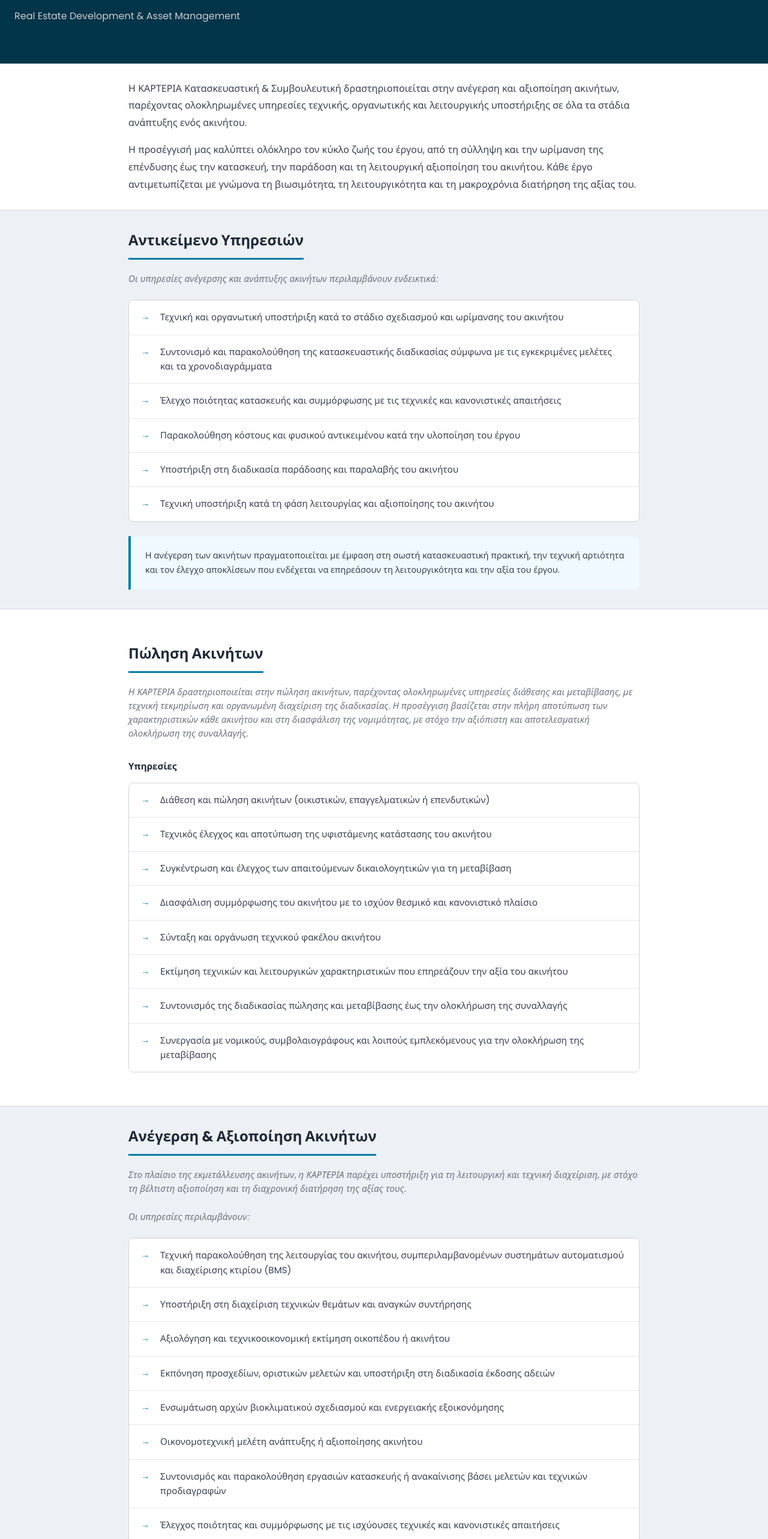
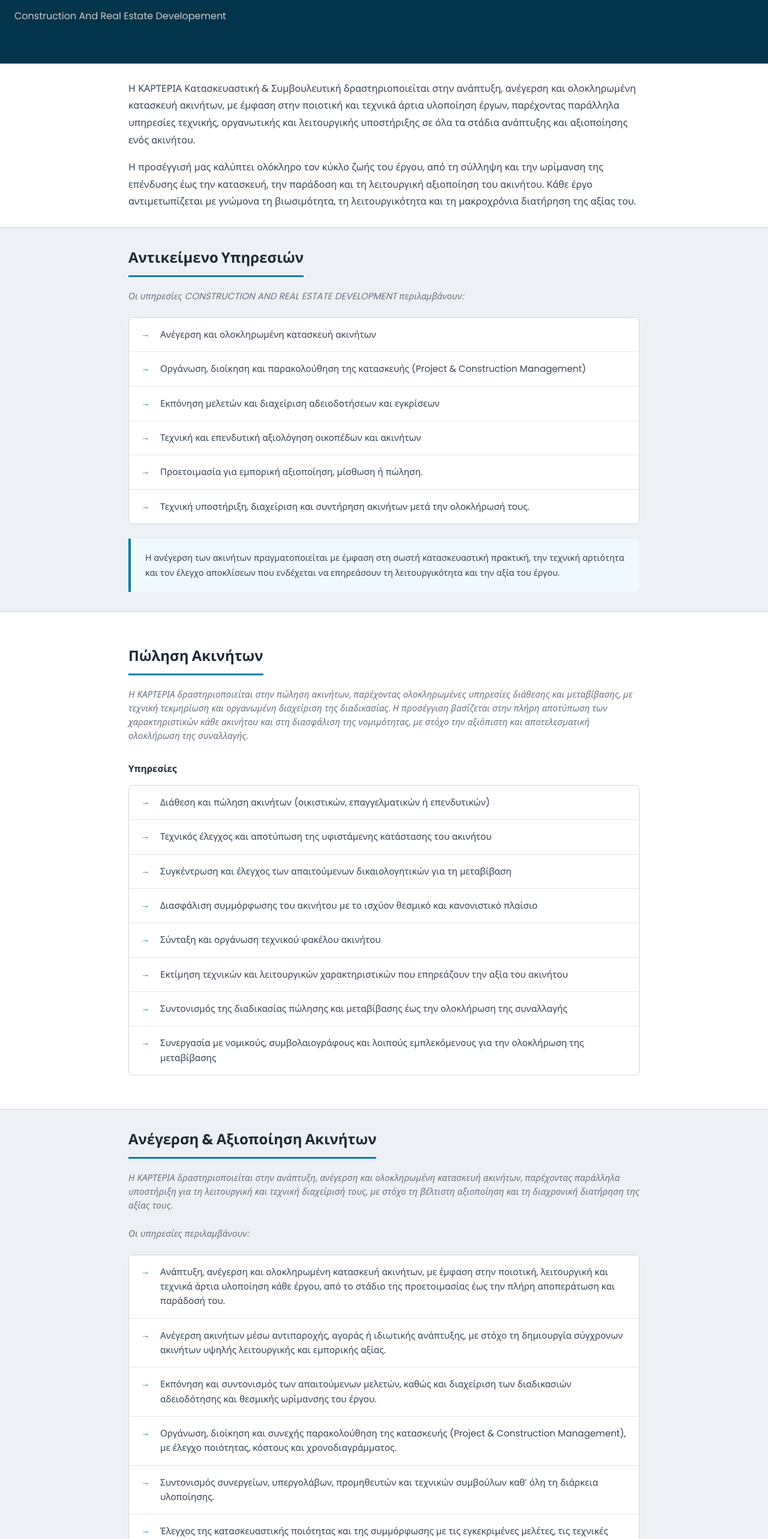
Before and after one commit to georgemavronas/karteria-app, a React (Create React App) app: page /#/services/real-estate in a window 1280 px wide. Shown: the part 180-2746 px from the top of the page at 60% size. Built offline with nearby package versions, Linux system fonts and the light colour scheme.

Commit message:
refactor: update service descriptions for clarity and consistency across ServiceRealEstate, ServiceStudies, and Services components

```diff
--- a/src/pages/ServiceRealEstate.jsx
+++ b/src/pages/ServiceRealEstate.jsx
@@ -9,7 +9,7 @@ function ServiceRealEstate() {
       <section className="hero">
         <div className="hero-inner">
           <h1 className="title">Ανέγερση &amp; Αξιοποίηση Ακινήτων</h1>
-          <p className="subtitle">Real Estate Development &amp; Asset Management</p>
+          <p className="subtitle">Construction And Real Estate Developement</p>
         </div>
       </section>
 
@@ -17,16 +17,15 @@ function ServiceRealEstate() {
       <section className="intro">
         <div className="wrap">
           <p>
-            Η ΚΑΡΤΕΡΙΑ Κατασκευαστική &amp; Συμβουλευτική δραστηριοποιείται στην ανέγερση
-            και αξιοποίηση ακινήτων, παρέχοντας ολοκληρωμένες υπηρεσίες τεχνικής,
-            οργανωτικής και λειτουργικής υποστήριξης σε όλα τα στάδια ανάπτυξης ενός
-            ακινήτου.
+            Η ΚΑΡΤΕΡΙΑ Κατασκευαστική & Συμβουλευτική δραστηριοποιείται στην ανάπτυξη, ανέγερση και ολοκληρωμένη
+            κατασκευή ακινήτων, με έμφαση στην ποιοτική και τεχνικά άρτια υλοποίηση έργων,
+            παρέχοντας παράλληλα υπηρεσίες τεχνικής, οργανωτικής και λειτουργικής υποστήριξης σε
+            όλα τα στάδια ανάπτυξης και αξιοποίησης ενός ακινήτου.
           </p>
           <p>
-            Η προσέγγισή μας καλύπτει ολόκληρο τον κύκλο ζωής του έργου, από τη σύλληψη
-            και την ωρίμανση της επένδυσης έως την κατασκευή, την παράδοση και τη λειτουργική
-            αξιοποίηση του ακινήτου. Κάθε έργο αντιμετωπίζεται με γνώμονα τη βιωσιμότητα,
-            τη λειτουργικότητα και τη μακροχρόνια διατήρηση της αξίας του.
+            Η προσέγγισή μας καλύπτει ολόκληρο τον κύκλο ζωής του έργου, από τη σύλληψη και την ωρίμανση της επένδυσης έως την κατασκευή,
+            την παράδοση και τη λειτουργική αξιοποίηση του ακινήτου.
+            Κάθε έργο αντιμετωπίζεται με γνώμονα τη βιωσιμότητα, τη λειτουργικότητα και τη μακροχρόνια διατήρηση της αξίας του.
           </p>
         </div>
       </section>
@@ -36,15 +35,15 @@ function ServiceRealEstate() {
         <div className="wrap">
           <h2 className="heading">Αντικείμενο Υπηρεσιών</h2>
           <p className="lead">
-            Οι υπηρεσίες ανέγερσης και ανάπτυξης ακινήτων περιλαμβάνουν ενδεικτικά:
+            Οι υπηρεσίες CONSTRUCTION AND REAL ESTATE DEVELOPMENT περιλαμβάνουν:
           </p>
           <ul className="list">
-            <li>Τεχνική και οργανωτική υποστήριξη κατά το στάδιο σχεδιασμού και ωρίμανσης του ακινήτου</li>
-            <li>Συντονισμό και παρακολούθηση της κατασκευαστικής διαδικασίας σύμφωνα με τις εγκεκριμένες μελέτες και τα χρονοδιαγράμματα</li>
-            <li>Έλεγχο ποιότητας κατασκευής και συμμόρφωσης με τις τεχνικές και κανονιστικές απαιτήσεις</li>
-            <li>Παρακολούθηση κόστους και φυσικού αντικειμένου κατά την υλοποίηση του έργου</li>
-            <li>Υποστήριξη στη διαδικασία παράδοσης και παραλαβής του ακινήτου</li>
-            <li>Τεχνική υποστήριξη κατά τη φάση λειτουργίας και αξιοποίησης του ακινήτου</li>
+            <li>Ανέγερση και ολοκληρωμένη κατασκευή ακινήτων</li>
+            <li>Οργάνωση, διοίκηση και παρακολούθηση της κατασκευής (Project & Construction Management)</li>
+            <li>Εκπόνηση μελετών και διαχείριση αδειοδοτήσεων και εγκρίσεων</li>
+            <li>Τεχνική και επενδυτική αξιολόγηση οικοπέδων και ακινήτων</li>
+            <li>Προετοιμασία για εμπορική αξιοποίηση, μίσθωση ή πώληση.</li>
+            <li>Τεχνική υποστήριξη, διαχείριση και συντήρηση ακινήτων μετά την ολοκλήρωσή τους.</li>
           </ul>
           <p className="note">
             Η ανέγερση των ακινήτων πραγματοποιείται με έμφαση στη σωστή κατασκευαστική
@@ -84,20 +83,19 @@ function ServiceRealEstate() {
         <div className="wrap">
           <h2 className="heading">Ανέγερση &amp; Αξιοποίηση Ακινήτων</h2>
           <p className="lead">
-            Στο πλαίσιο της εκμετάλλευσης ακινήτων, η ΚΑΡΤΕΡΙΑ παρέχει υποστήριξη για τη
-            λειτουργική και τεχνική διαχείριση, με στόχο τη βέλτιστη αξιοποίηση και τη
-            διαχρονική διατήρηση της αξίας τους.
+            Η ΚΑΡΤΕΡΙΑ δραστηριοποιείται στην ανάπτυξη, ανέγερση και ολοκληρωμένη κατασκευή ακινήτων, παρέχοντας παράλληλα υποστήριξη για τη λειτουργική και τεχνική διαχείρισή τους,
+            με στόχο τη βέλτιστη αξιοποίηση και τη διαχρονική διατήρηση της αξίας τους.
           </p>
           <p className="lead">Οι υπηρεσίες περιλαμβάνουν:</p>
           <ul className="list">
-            <li>Τεχνική παρακολούθηση της λειτουργίας του ακινήτου, συμπεριλαμβανομένων συστημάτων αυτοματισμού και διαχείρισης κτιρίου (BMS)</li>
-            <li>Υποστήριξη στη διαχείριση τεχνικών θεμάτων και αναγκών συντήρησης</li>
-            <li>Αξιολόγηση και τεχνικοοικονομική εκτίμηση οικοπέδου ή ακινήτου</li>
-            <li>Εκπόνηση προσχεδίων, οριστικών μελετών και υποστήριξη στη διαδικασία έκδοσης αδειών</li>
-            <li>Ενσωμάτωση αρχών βιοκλιματικού σχεδιασμού και ενεργειακής εξοικονόμησης</li>
-            <li>Οικονομοτεχνική μελέτη ανάπτυξης ή αξιοποίησης ακινήτου</li>
-            <li>Συντονισμός και παρακολούθηση εργασιών κατασκευής ή ανακαίνισης βάσει μελετών και τεχνικών προδιαγραφών</li>
-            <li>Έλεγχος ποιότητας και συμμόρφωσης με τις ισχύουσες τεχνικές και κανονιστικές απαιτήσεις</li>
+            <li>Ανάπτυξη, ανέγερση και ολοκληρωμένη κατασκευή ακινήτων, με έμφαση στην ποιοτική, λειτουργική και τεχνικά άρτια υλοποίηση κάθε έργου, από το στάδιο της προετοιμασίας έως την πλήρη αποπεράτωση και παράδοσή του.</li>
+            <li>Ανέγερση ακινήτων μέσω αντιπαροχής, αγοράς ή ιδιωτικής ανάπτυξης, με στόχο τη δημιουργία σύγχρονων ακινήτων υψηλής λειτουργικής και εμπορικής αξίας.</li>
+            <li>Εκπόνηση και συντονισμός των απαιτούμενων μελετών, καθώς και διαχείριση των διαδικασιών αδειοδότησης και θεσμικής ωρίμανσης του έργου.</li>
+            <li>Οργάνωση, διοίκηση και συνεχής παρακολούθηση της κατασκευής (Project & Construction Management), με έλεγχο ποιότητας, κόστους και χρονοδιαγράμματος.</li>
+            <li>Συντονισμός συνεργείων, υπεργολάβων, προμηθευτών και τεχνικών συμβούλων καθ’ όλη τη διάρκεια υλοποίησης.</li>
+            <li>Έλεγχος της κατασκευαστικής ποιότητας και της συμμόρφωσης με τις εγκεκριμένες μελέτες, τις τεχνικές προδιαγραφές και τις κανονιστικές απαιτήσεις.</li>
+            <li>Παράδοση του ακινήτου σε πλήρη λειτουργία και προετοιμασία για αξιοποίηση, μίσθωση ή πώληση.</li>
+            <li>Υποστήριξη στη στρατηγική αξιοποίησης και στην εμπορική διάθεση του ακινήτου, με στόχο τη μεγιστοποίηση της επενδυτικής και εμπορικής του αξίας.</li>
           </ul>
           <p className="note">
             Η αξιοποίηση προσεγγίζεται με τρόπο που διασφαλίζει τη λειτουργική επάρκεια,
--- a/src/pages/Services.jsx
+++ b/src/pages/Services.jsx
@@ -36,7 +36,7 @@ function Services() {
 
         <Link to="/services/real-estate" className="service-card service-card--link">
           <p className="service-number">03</p>
-          <h3>Real Estate Development</h3>
+          <h3>Construction And Real Estate Developement</h3>
           <p className="service-subtitle">ΑΝΕΓΕΡΣΗ &amp; ΑΞΙΟΠΟΙΗΣΗ</p>
           <p className="service-intro">Από το πρώτο σχέδιο έως το «κλειδί στο χέρι» — συντονισμός μελετών, αδειών, κατασκευής και τελικής πώλησης.</p>
           <span className="service-link">Μάθετε περισσότερα →</span>
```
Also changed, not shown: src/pages/ServiceStudies.jsx (+13 -12 lines).
